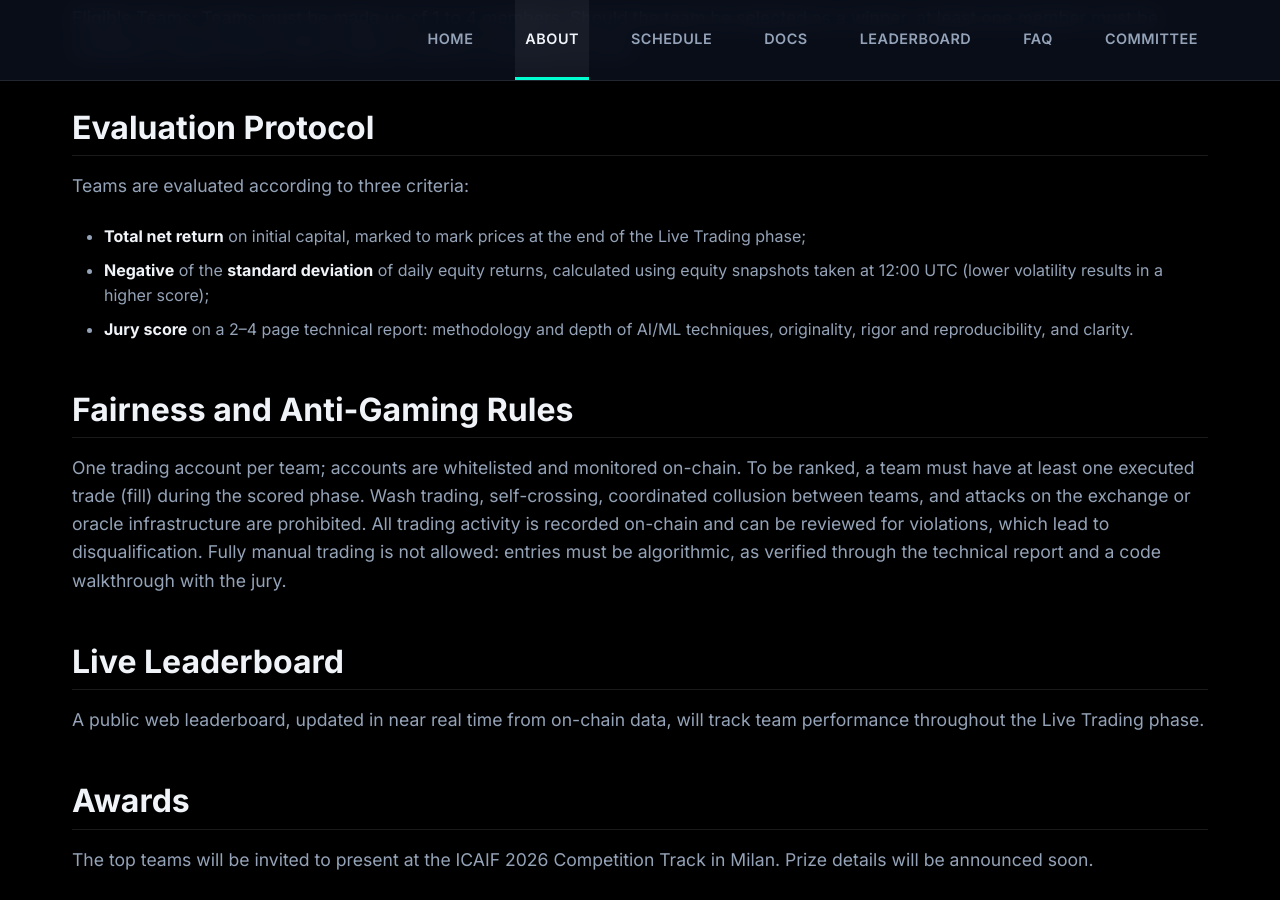
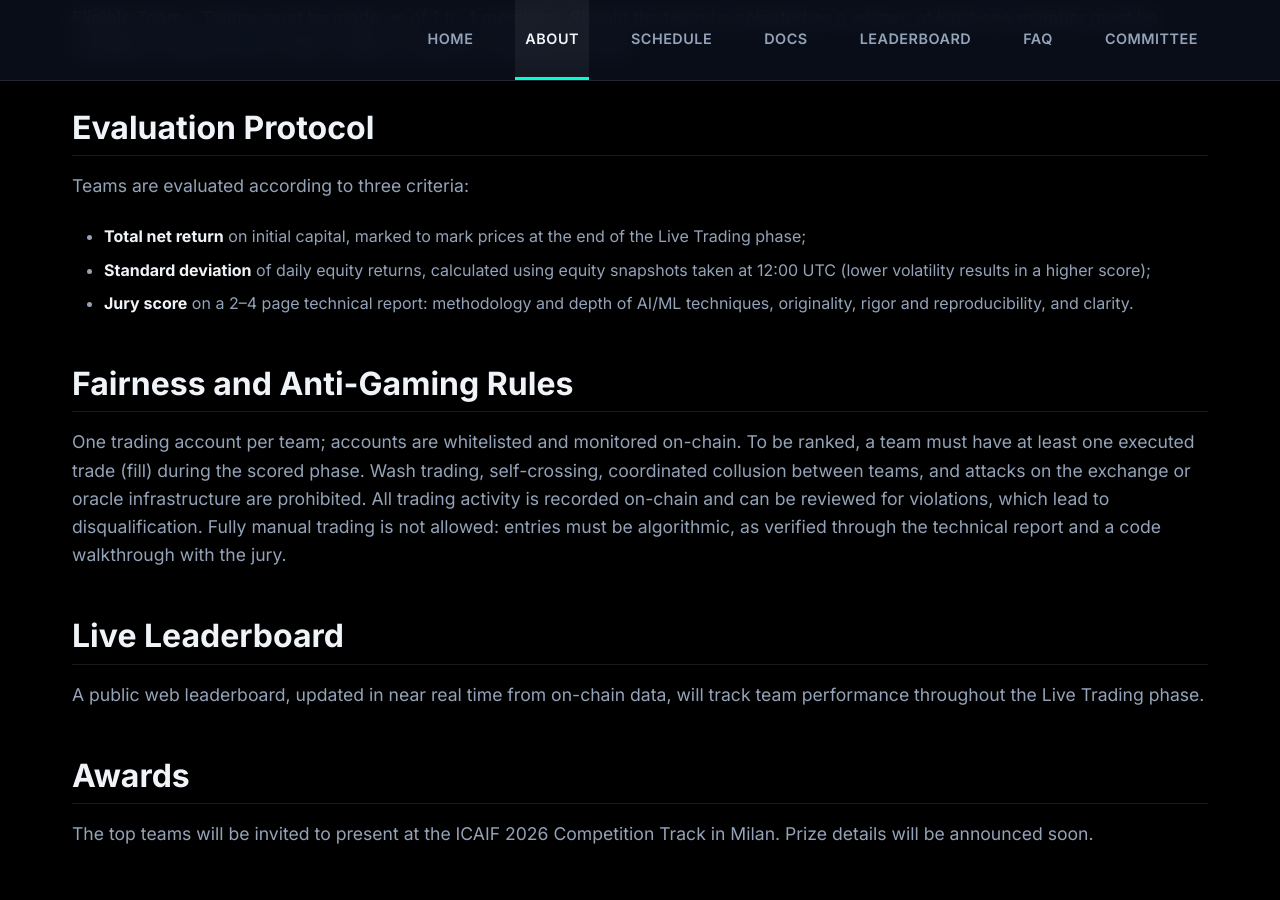
Before and after one commit to perpetual-alpha26/perpetual-alpha26.github.io, a Jekyll site: the page built from about.md, in a window 1280 px wide and 900 px high, scrolled down 1005 px. Built offline with Jekyll 4.4.1, drawn with Linux system fonts in a browser that asks for light colours.

Commit message:
[FIX] about page

```diff
--- a/about.md
+++ b/about.md
@@ -21,7 +21,7 @@ title: About the Competition
     <p>Teams are evaluated according to three criteria:</p>
     <ul>
         <li><strong>Total net return</strong> on initial capital, marked to mark prices at the end of the Live Trading phase;</li>
-        <li><strong>Negative</strong> of the <strong>standard deviation</strong> of daily equity returns, calculated using equity snapshots taken at 12:00 UTC (lower volatility results in a higher score);</li>
+        <li><strong>Standard deviation</strong> of daily equity returns, calculated using equity snapshots taken at 12:00 UTC (lower volatility results in a higher score);</li>
         <li><strong>Jury score</strong> on a 2–4 page technical report: methodology and depth of AI/ML techniques, originality, rigor and reproducibility, and clarity.</li>
     </ul>
 
```
